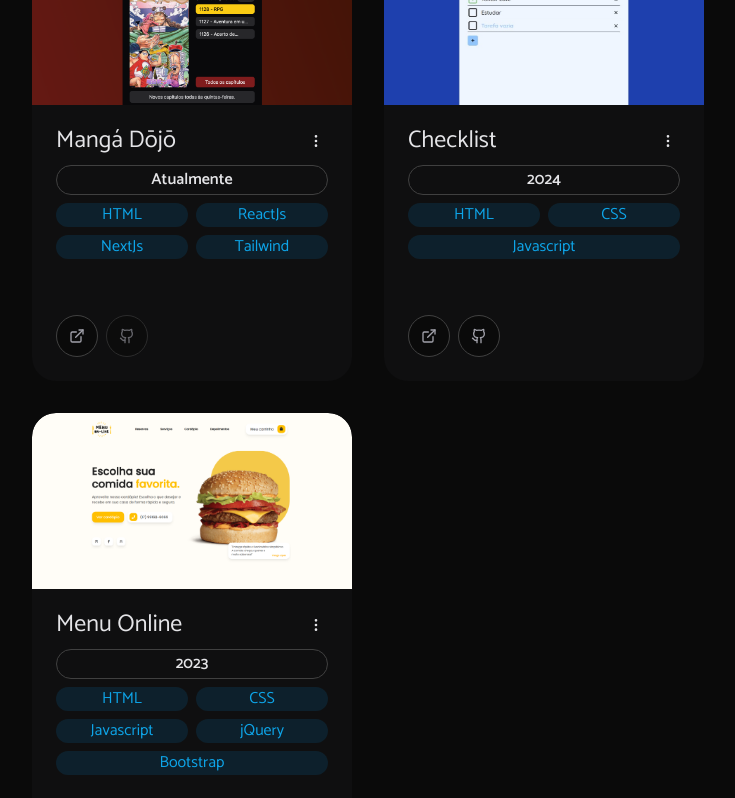
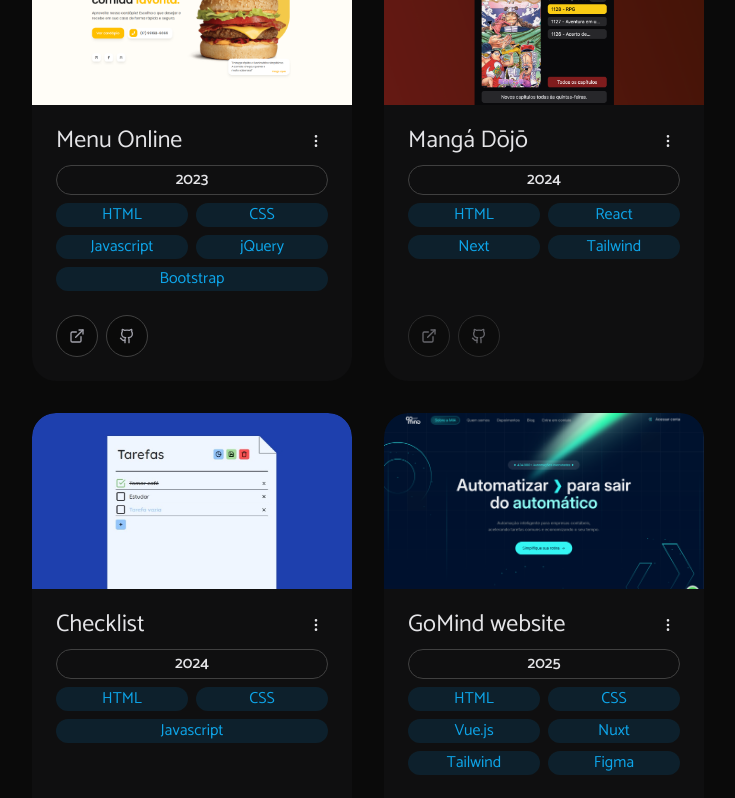
Before and after one commit to MatVzn/Portifolio, a Next.js app: page / in a window 1280 px wide. Shown: the part 980-1778 px from the top of the page, without its empty margins (392-1127 px from the left). Built offline with nearby package versions, Linux system fonts and the light colour scheme.

Commit message:
feat:update projects and techs
Signed-off-by: MatVzn <matteovoleite@gmail.com>

```diff
--- a/src/components/project-list.tsx
+++ b/src/components/project-list.tsx
@@ -3,12 +3,21 @@ import { ProjectCard } from "./project-card"
 
 const Projects = [
     {
+        name: "Menu Online",
+        description: "Projeto criado a partir de um curso online. Focado em criar um menu para pedidos online com o redirecionamento automático para o envio do pedido por Whatsapp.",
+        imagePath: "/projects/menuonline.jpg",
+        stack: ["HTML", "CSS", "Javascript", "jQuery", "Bootstrap"],
+        year: "2023",
+        pageLink: "https://matvzn.github.io/WebMenu/",
+        githubLink: "https://github.com/MatVzn/WebMenu"
+    },
+    {
         name: "Mangá Dōjō",
         description: "Liderando uma equipe de desenvolvedores de um projeto voluntário de tradução e divulgação de mangás. Foco em aprimorar minhas habilidades em React e Tailwind, além do constante desenvolvimento de novas features e manutenção do site.",
         imagePath: "/projects/mangadojo.jpg",
-        stack: ["HTML", "ReactJs", "NextJs", "Tailwind"],
-        year: "Atualmente",
-        pageLink: "https://mangadojo.com.br/",
+        stack: ["HTML", "React", "Next", "Tailwind"],
+        year: "2024",
+        pageLink: "none",
         githubLink: "none"
     },
     {
@@ -21,13 +30,13 @@ const Projects = [
         githubLink: "https://github.com/MatVzn/Checklist"
     },
     {
-        name: "Menu Online",
-        description: "Projeto criado a partir de um curso online. Focado em criar um menu para pedidos online com o redirecionamento automático para o envio do pedido por Whatsapp.",
-        imagePath: "/projects/menuonline.jpg",
-        stack: ["HTML", "CSS", "Javascript", "jQuery", "Bootstrap"],
-        year: "2023",
-        pageLink: "https://matvzn.github.io/WebMenu/",
-        githubLink: "https://github.com/MatVzn/WebMenu"
+        name: "GoMind website",
+        description: "Site criado para a empresa GoMind durante meu estágio. O Design do site foi feito por um UX designer e colocado em prática por mim utilizando o Figma.",
+        imagePath: "/projects/gomind.jpg",
+        stack: ["HTML", "CSS", "Vue.js", "Nuxt", "Tailwind", "Figma"],
+        year: "2025",
+        pageLink: "https://gomind.com.br/",
+        githubLink: "none"
     }
 ]
 
--- a/src/components/tech-list.tsx
+++ b/src/components/tech-list.tsx
@@ -45,7 +45,7 @@ const Techs = [
         color: "#027BCD",
     },
     {
-        name: "Next.js",
+        name: "Next",
         imgName: 'nextjs',
         description: "Framework",
         color: "#FFF"
@@ -85,6 +85,12 @@ const Techs = [
         imgName: 'n8n',
         description: "Workflow & automação",
         color: "#E94A70"
+    },
+    {
+        name: "Nuxt",
+        imgName: 'nuxt',
+        description: "Framework",
+        color: "#54BC8B"
     }
 ]
 
```
Also changed, not shown: public/logos/nuxt.png (added), public/projects/gomind.jpg (added).
